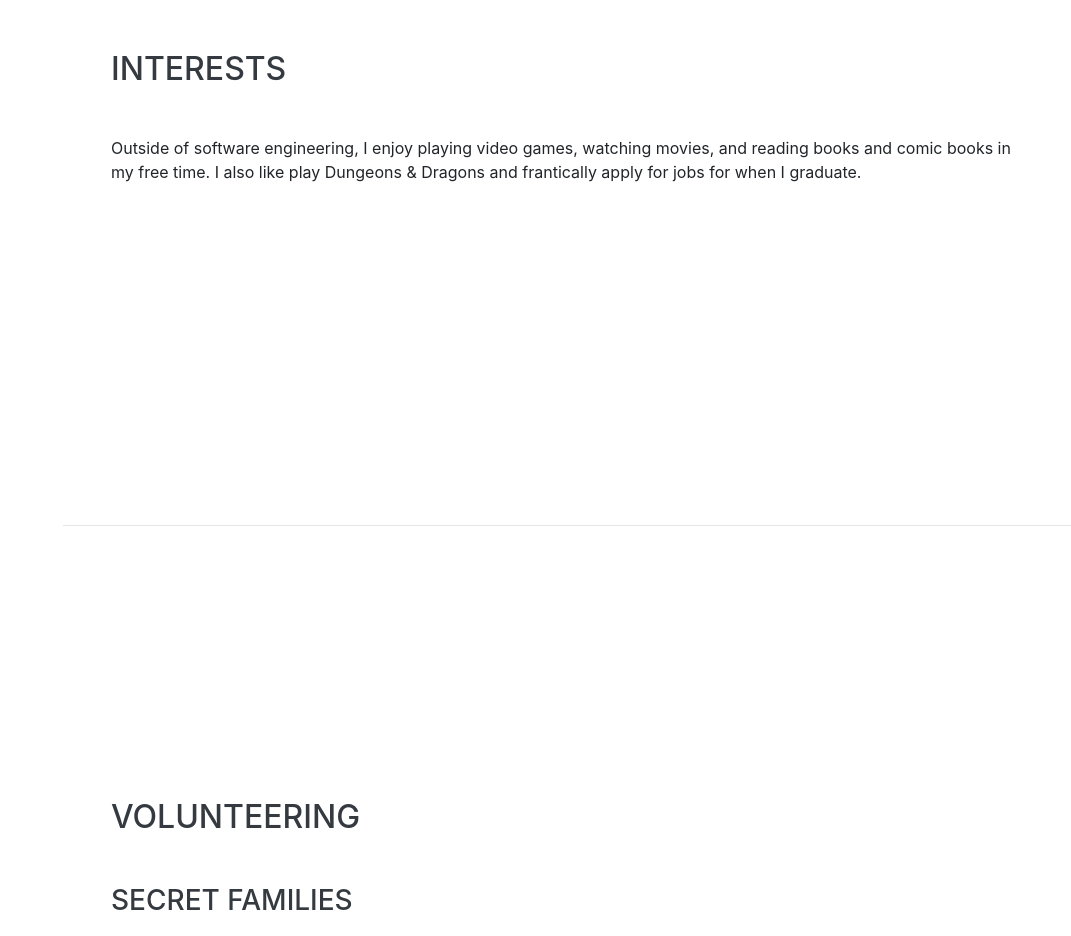
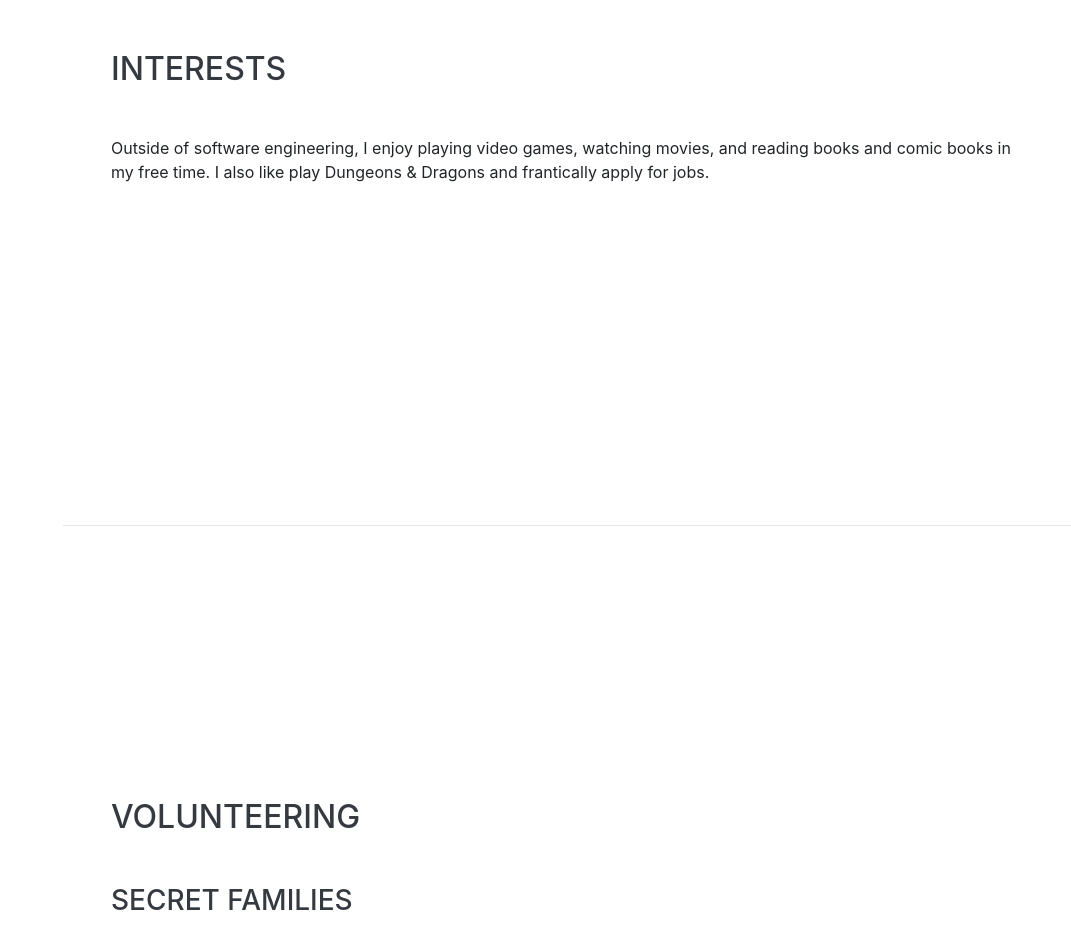
Before and after one commit to mdhimesdaily/mdhimesdaily.github.io, a website with bundled scripts: page index.html in a window 1280 px wide. Shown: the part 5320-6256 px from the top of the page, without its empty margins (209-1280 px from the left). Built offline with nearby package versions, Linux system fonts and the light colour scheme; a web font is replaced by a local one.

Commit message:
Update index.html

```diff
--- a/index.html
+++ b/index.html
@@ -311,7 +311,7 @@
         <section class="resume-section p-3 p-lg-5 d-flex align-items-center" id="interests">
             <div class="w-100">
                 <h2 class="mb-5">Interests</h2>
-                <p>Outside of software engineering, I enjoy playing video games, watching movies, and reading books and comic books in my free time. I also like play Dungeons &amp; Dragons and frantically apply for jobs for when I graduate.</p>
+                <p>Outside of software engineering, I enjoy playing video games, watching movies, and reading books and comic books in my free time. I also like play Dungeons &amp; Dragons and frantically apply for jobs.</p>
             </div>
         </section>
 
```
